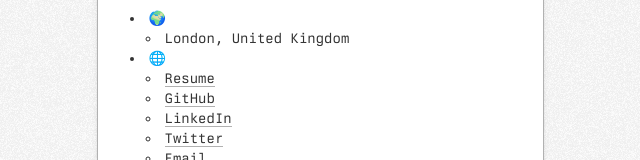
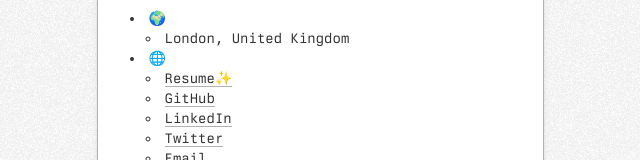
Before and after one commit to davidmeadejr/personal-website, a Next.js app: page / in a window 1280 px wide. Shown: the part 413-573 px from the top of the page, without its empty margins (320-960 px from the left). Built offline with nearby package versions, Linux system fonts and the light colour scheme.

Commit message:
Updated website

```diff
--- a/app/page.tsx
+++ b/app/page.tsx
@@ -50,7 +50,7 @@ const Home = () => {
             <ul className="list-inside list-disc ml-4">
               <li className="list-[circle]">
                 <Link href="https://davidmeadejr.com/resume.pdf" target="_blank" rel="noreferrer">
-                  Resume
+                  Resume✨
                 </Link>
               </li>
               <li className="list-[circle]">
```
